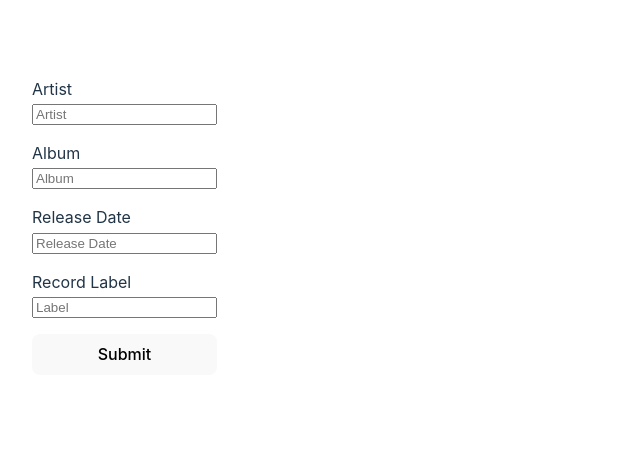
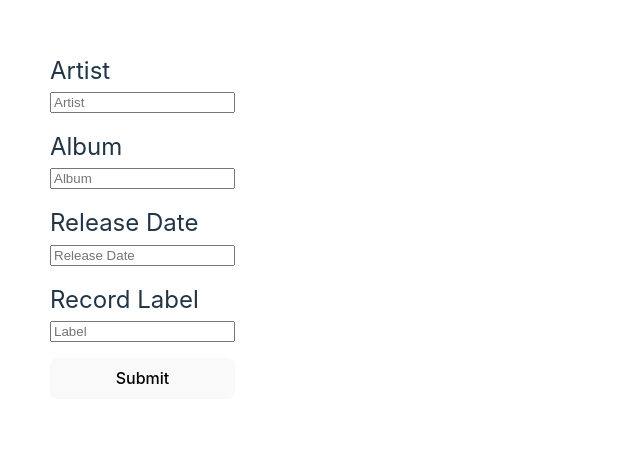
Before and after one commit to gerardojgarcia/jazz_artist_organizer, a website built with Vite: page index.html in a window 1280 px wide. Shown: the part 174-626 px from the top of the page, without its empty margins (0-640 px from the left). Built offline with nearby package versions, Linux system fonts and the light colour scheme.

Commit message:
updated form and typescript const

```diff
--- a/index.html
+++ b/index.html
@@ -5,7 +5,7 @@
     <link rel="icon" type="image/svg+xml" href="/vite.svg" />
     <link rel="stylesheet" href="/src/style.css">
     <meta name="viewport" content="width=device-width, initial-scale=1.0" />
-    <title>Vite + TS</title>
+    <title>Jazz Album Library</title>
   </head>
   <body>
 
@@ -14,16 +14,16 @@
 
         <form class="app__form" action="submit" method="post">
             <label for="artistName">Artist</label>
-            <input type="text" name="artistName" placeholder="Artist">
+            <input type="text" name="artistName" placeholder="Artist" id="artist-name">
             <label for="albumName">Album</label>
-            <input type="text" name="artistName" placeholder="Album">
+            <input type="text" name="albumName" placeholder="Album" id="album-name">
             <label for="date">Release Date</label>
-            <input type="text" name="recordLabel" placeholder="Release Date">
-            <label for="artistName">Record Label</label>
-            <input type="text" name="artistName" placeholder="Label">
+            <input type="text" name="date" placeholder="Release Date" id="release-date">
+            <label for="recordLabel">Record Label</label>
+            <input type="text" name="recordLabel" placeholder="Label" id="record-label">
 
 
-            <button type="button" name="button">Submit</button>
+            <button type="button" name="button" id="form-btn">Submit</button>
         </form>
 
 
--- a/src/main.ts
+++ b/src/main.ts
@@ -1,3 +1,10 @@
+const artistNameEl = document.getElementById('artist-name')?.value
+const albumNameEl = document.getElementById('album-name')?.value
+
+
+
+
+
 
 interface JazzAlbum {
   albumName: string
@@ -40,3 +47,5 @@ function getJazzAlbumFromLocalStorage(): JazzAlbum | null {
 const newAlbum = createJazzAlbum("Kind of blue", "Miles Davis", "1959", "Columbia Records")
 
 console.log(newAlbum)
+console.log(artistNameEl)
+console.log(newAlbum)
--- a/src/style.css
+++ b/src/style.css
@@ -94,6 +94,10 @@ button:focus-visible {
   button {
     background-color: #f9f9f9;
   }
+
+  .app__form {
+    border: 2px solid black;
+  }
 }
 
 
@@ -101,6 +105,12 @@ button:focus-visible {
 .app__form {
   display: flex;
   flex-flow: column ;
+  padding: 1rem;
+
+  color-scheme: light dark;
+
+  border: 2px solid white;
+  border-radius: .5rem;
 
 
 }
@@ -109,6 +119,7 @@ button:focus-visible {
 .app__form label {
   text-align: left;
   margin-bottom: .2rem;
+  font-size: 1.5rem;
 }
 
 .app__form input {
```
